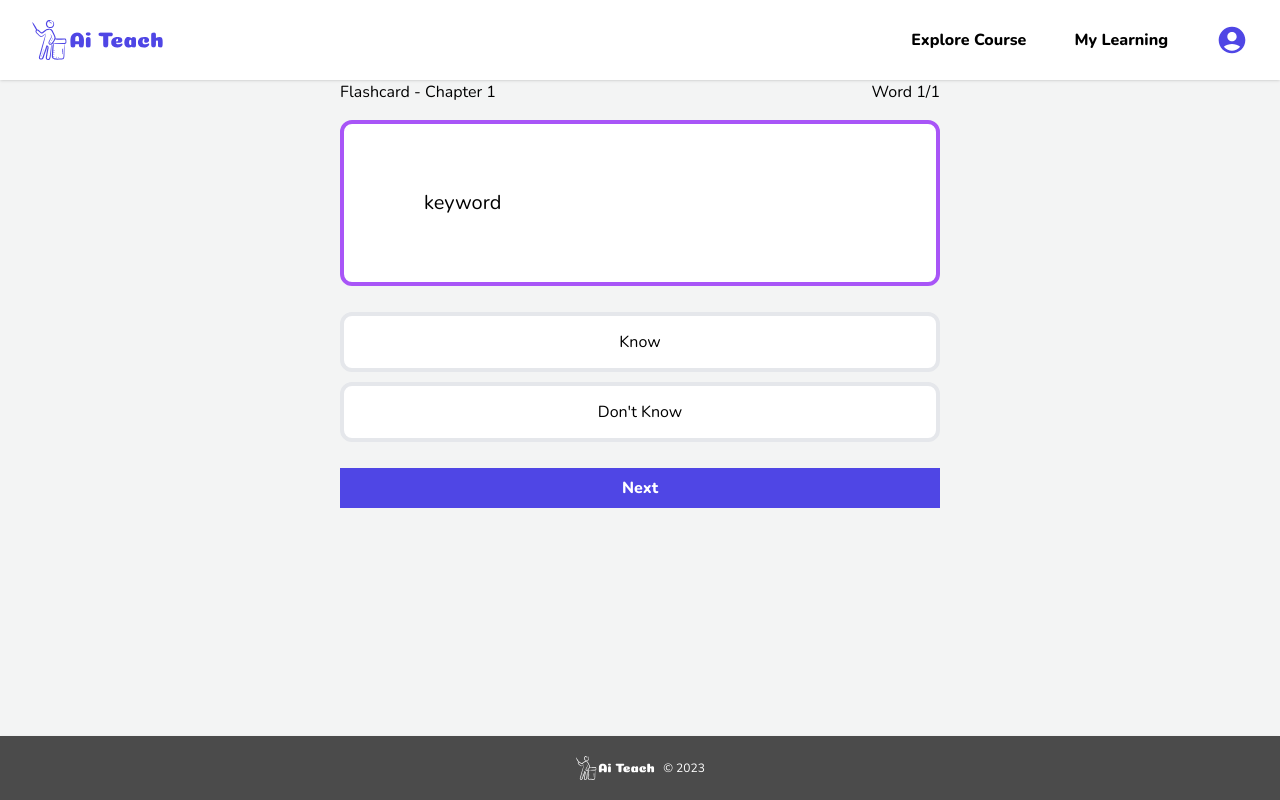
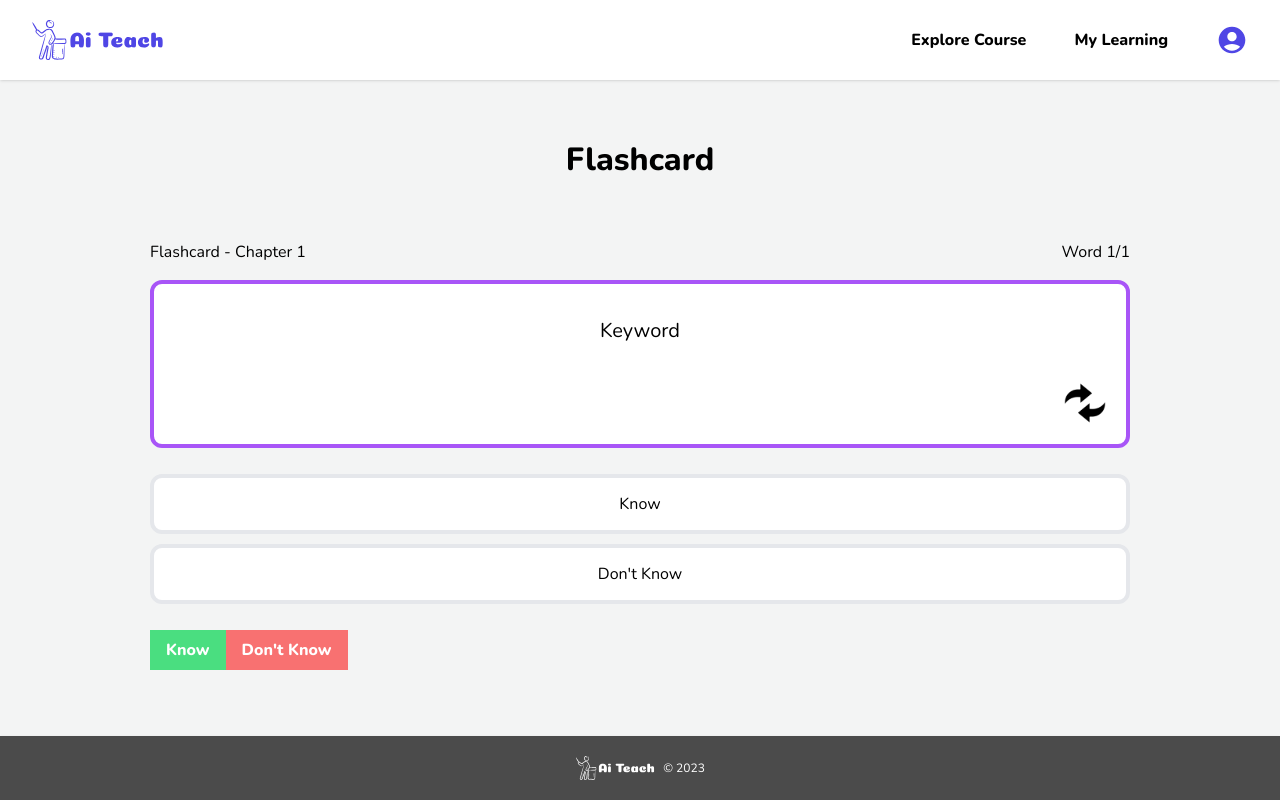
Before and after one commit to shadowbladk/ai-teach, a Next.js app: page /flashcard in a window 1280 px wide. Built offline with nearby package versions, Linux system fonts and the light colour scheme.

Commit message:
flashcard components

```diff
--- a/src/components/Flashcard.tsx
+++ b/src/components/Flashcard.tsx
@@ -1,6 +1,6 @@
 import React, { useState } from "react";
-import AnswerGroup from "./AnswerGroup";
-import WordCard from "./Wordcard";
+import FlashcardGroup from "./FlashcardGroup";
+import WordCard from "./WordCard";
 
 interface FlashcardProps {
   title: string;
@@ -12,7 +12,7 @@ type Word = {
   word: string;
   definition: string;
   choices: string[];
-  answer: string;
+  answers:string;
 };
 
 type Answer = {
@@ -44,10 +44,11 @@ const Flashcard: React.FunctionComponent<FlashcardProps> = ({
         <h2>{title}</h2>
         <div>{`Word ${currentQuestionIndex + 1}/${words.length}`}</div>
       </div>
-      <WordCard word={words[currentQuestionIndex].word} />
-      <AnswerGroup
+
+      <WordCard word={words[currentQuestionIndex].word} definition={""} />
+      <FlashcardGroup
         choices={words[currentQuestionIndex].choices}
-        answer={words[currentQuestionIndex].answer}
+        answer={words[currentQuestionIndex].answers}
         submitAnswer={submitAnswer}
       />
     </section>
--- /dev/null
+++ b/src/components/FlashcardGroup.tsx
@@ -0,0 +1,48 @@
+import React, { useState } from "react";
+import AnswerBox from "./AnswerBox";
+
+interface FlashcardGroupProps {
+  choices: string[];
+  answer: string;
+  submitAnswer: (answer: any) => void;
+}
+
+const FlashcardGroup: React.FunctionComponent<FlashcardGroupProps> = ({
+  choices,
+  answer,
+  submitAnswer,
+}) => {
+  const [selectedChoice, setSelectedChoice] = useState<string>("");
+
+  return (
+    <>
+      <div>
+        {choices.map((choice) => (
+          <AnswerBox
+            key={choice}
+            answer={choice}
+            selectedChoice={selectedChoice}
+            onClick={() => setSelectedChoice(choice)}
+            choice={choice}
+          />
+        ))}
+      </div>
+      <div className="">
+      <button
+        className="px-4 py-2 bg-green-400 text-white font-bold"
+        onClick={() => submitAnswer(selectedChoice)}
+      >
+        Know
+      </button>
+      <button
+        className="px-4 py-2 bg-red-400 text-white font-bold"
+        onClick={() => submitAnswer(selectedChoice)}
+      >
+        Don't Know
+      </button>
+      </div>
+    </>
+  );
+};
+
+export default FlashcardGroup;
--- a/src/components/WordCard.tsx
+++ b/src/components/WordCard.tsx
@@ -1,13 +1,31 @@
+import React, { useState } from "react";
+import Image from "next/image"
+import Flipicon from "@/assets/flipicon.svg";
+
 interface WordCardProps {
   word: string;
+  definition: string;
 }
 
-export default function WordCard({ word }: WordCardProps) {
+const WordCard: React.FC<WordCardProps> = ({ word, definition }) => {
+  const [isFlipped, setIsFlipped] = useState(false);
+
   return (
-    <div className="justify-center flex flex-col border-4 border-purple-500/100 rounded-xl bg-white">
-      <div className="px-20 py-16">
-        <p className="text-[20px] font-normal text-left text-black">{word}</p>
+    <div className="justify-center flex flex-col border-4 border-purple-500/100 rounded-xl bg-white p-4">
+      <div className="p-4">
+        <p className="text-[20px] font-normal text-center text-black items-center">
+          {isFlipped ? definition : word}
+        </p>
       </div>
+      <button
+        className="mt-4  grid justify-items-end"
+        onClick={() => setIsFlipped(!isFlipped)}
+      >
+        <Image src={Flipicon} alt="-" width={50} height={50} />
+      </button>
+
     </div>
   );
-}
+};
+
+export default WordCard;
--- a/src/pages/flashcard.tsx
+++ b/src/pages/flashcard.tsx
@@ -10,17 +10,22 @@ function flashcard() {
     <div className="flex min-h-screen flex-col">
       <Navbar />
       <div className="flex-grow">
-        <div className="container mx-auto justify-center max-w-[600px] ">
+        <div className="container mx-auto justify-center max-w-[980px]">
+          <div className="flex flex-col items-center justify-center px-24 py-14 gap-12">
+            <h1 className="text-[32px] font-extrabold text-center text-black">
+              Flashcard
+            </h1>
+          </div>
           <Flashcard
             title="Flashcard - Chapter 1"
             words={[
               {
                 id: "1",
-                word: "keyword",
+                word: "Keyword",
                 definition:
                   "predefined, reserved words used in Python programming that have special meanings to the compiler.",
                 choices: ["Know", "Don't Know"],
-                answer: "Know",
+                answers: "Know",
               },
             ]}
           />
```
Also changed, not shown: src/assets/flipicon.svg (added).
